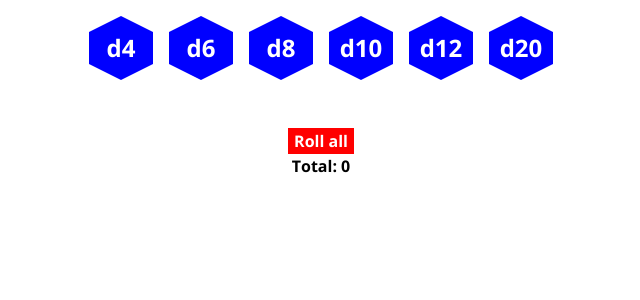
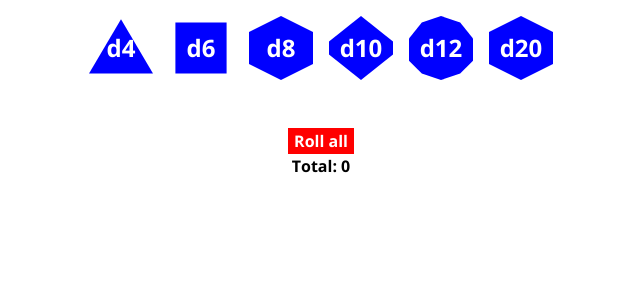
Before and after one commit to zylvve/dice-roller, a Vue app: page / in a window 1280 px wide. Shown: the top 300 px of the page, without its empty margins (319-959 px from the left). Built offline with nearby package versions, Linux system fonts and the light colour scheme.

Commit message:
Dice shapes

```diff
--- a/src/components/DicePanel.vue
+++ b/src/components/DicePanel.vue
@@ -1,4 +1,5 @@
 <script setup lang="ts">
+import DieContainer from './DieContainer.vue';
 import type { DiceVariant } from './types';
 
 defineProps<{
@@ -12,14 +13,14 @@ defineEmits<{
 
 <template>
   <div class="dice-panel">
-    <div
-      class="die-container"
+    <DieContainer
       v-for="variant in diceVariants"
+      :name="variant.name"
       :key="variant.id"
-      @click="$emit('addDie', variant.maxValue)"
+      @click="$emit('addDie', variant.id)"
     >
       d{{ variant.maxValue }}
-    </div>
+    </DieContainer>
   </div>
 </template>
 
--- /dev/null
+++ b/src/components/DieContainer.vue
@@ -0,0 +1,50 @@
+<script setup lang="ts">
+
+defineProps<{
+  name: string;
+}>()
+
+</script>
+
+<template>
+  <div class="die-container" :class="name">
+    <slot/>
+  </div>
+</template>
+
+<style>
+.die-container {
+  width: 4rem;
+  height: 4rem;
+
+  display: flex;
+  align-items: center;
+  justify-content: center;
+
+  font-size: 1.5rem;
+  font-weight: bold;
+  color: white;
+
+  cursor: default;
+  user-select: none;
+}
+
+.d4 {
+  clip-path: polygon(50% 5%,0% 90%,100% 90%);
+}
+.d6 {
+  clip-path: polygon(10% 10%,90% 10%,90% 90%,10% 90%);
+}
+.d8 {
+  clip-path: polygon(50% 0%, 100% 25%, 100% 75%, 50% 100%, 0% 75%, 0% 25%);
+}
+.d10 {
+  clip-path: polygon(50% 0%, 100% 40%, 100% 60%, 50% 100%, 0% 60%, 0% 40%);
+}
+.d12 {
+  clip-path: polygon(50% 0%, 80% 10%, 100% 35%, 100% 70%, 80% 90%, 50% 100%, 20% 90%, 0% 70%, 0% 35%, 20% 10%);
+}
+.d20 {
+  clip-path: polygon(50% 0%, 100% 25%, 100% 75%, 50% 100%, 0% 75%, 0% 25%);
+}
+</style>
--- a/src/components/MainArea.vue
+++ b/src/components/MainArea.vue
@@ -5,21 +5,25 @@ import RollArea from './RollArea.vue';
 import { type Die, type DiceVariant } from './types';
 
 const diceVariants = ref<DiceVariant[]>([
-  { id: 1, maxValue: 4, count: 0 },
-  { id: 2, maxValue: 6, count: 0 },
-  { id: 3, maxValue: 8, count: 0 },
-  { id: 4, maxValue: 10, count: 0 },
-  { id: 5, maxValue: 12, count: 0 },
-  { id: 6, maxValue: 20, count: 0 },
+  { id: 1, name: 'd4', maxValue: 4, count: 0 },
+  { id: 2, name: 'd6', maxValue: 6, count: 0 },
+  { id: 3, name: 'd8', maxValue: 8, count: 0 },
+  { id: 4, name: 'd10', maxValue: 10, count: 0 },
+  { id: 5, name: 'd12', maxValue: 12, count: 0 },
+  { id: 6, name: 'd20', maxValue: 20, count: 0 },
 ]);
 
 const dice = ref<Die[]>([]);
 
 let dieId = 0;
-const addDie = (maxValue: number) => {
+const addDie = (variantId: number) => {
+  const variant = diceVariants.value.find(v => v.id === variantId);
+  if (!variant) return;
+
   dice.value.push({
     id: ++dieId,
-    maxValue,
+    name: variant.name,
+    maxValue: variant.maxValue,
     currentValue: 0,
   });
 }
@@ -34,7 +38,7 @@ const rollDie = (id: number) => {
 
 <template>
   <main>
-    <DicePanel :diceVariants="diceVariants" @addDie="addDie"/>
+    <DicePanel :dice-variants="diceVariants" @addDie="addDie"/>
     <RollArea :dice="dice" @rollDie="rollDie"/>
   </main>
 </template>
@@ -46,23 +50,4 @@ main {
   flex-direction: column;
   align-items: center;
 }
-
-.die-container {
-  width: 4rem;
-  height: 4rem;
-
-  clip-path: polygon(50% 0%, 100% 25%, 100% 75%, 50% 100%, 0% 75%, 0% 25%);
-
-  display: flex;
-  align-items: center;
-  justify-content: center;
-
-  font-size: 1.5rem;
-  font-weight: bold;
-  color: white;
-
-  cursor: default;
-  user-select: none;
-}
-
 </style>
--- a/src/components/RollArea.vue
+++ b/src/components/RollArea.vue
@@ -1,6 +1,7 @@
 <script setup lang="ts">
 import { computed } from 'vue';
 import type { Die } from './types';
+import DieContainer from './DieContainer.vue';
 
 const props = defineProps<{
   dice: Die[];
@@ -24,9 +25,9 @@ const rollAll = () => {
 <template>
   <div class="roll-area">
     <div class="dice-container">
-      <div
-        class="die-container"
+      <DieContainer
         v-for="die in dice"
+        :name="die.name"
         :key="die.id"
         @click="$emit('rollDie', die.id)"
       >
@@ -34,7 +35,7 @@ const rollAll = () => {
         <div class="die-variant">
           d{{ die.maxValue }}
         </div>
-      </div>
+      </DieContainer>
     </div>
     <button class="roll-all-btn" @click="rollAll">Roll all</button>
     <div class="total">
--- a/src/components/types.ts
+++ b/src/components/types.ts
@@ -1,11 +1,13 @@
 export interface DiceVariant {
   id: number;
+  name: string;
   maxValue: number;
   count: number;
 }
 
 export interface Die {
   id: number;
+  name: string;
   maxValue: number;
   currentValue: number;
 }
```
